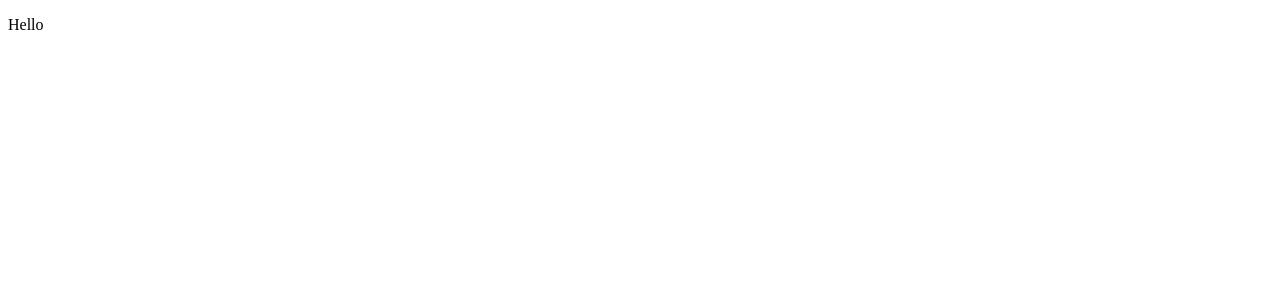
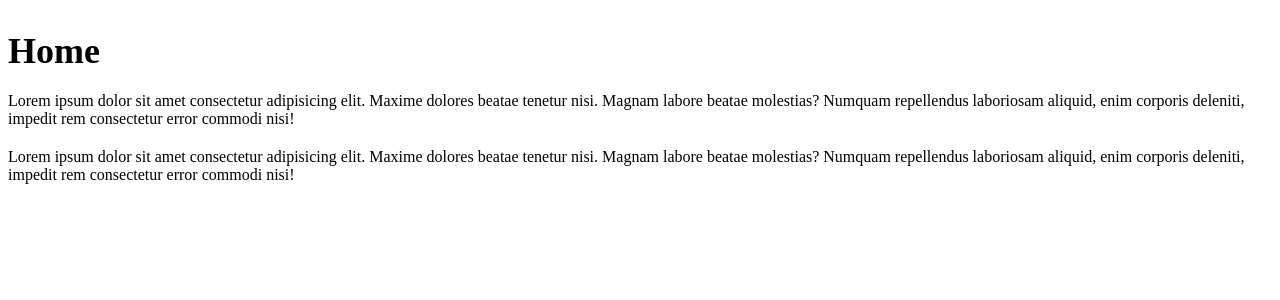
Before and after one commit to eriksLapins/Nuxt3-crashcourse, a Nuxt app: page / in a window 1280 px wide. Shown: the top 300 px of the page. Built offline with nearby package versions, Linux system fonts and the light colour scheme.

Commit message:
pages and subpages

```diff
--- a/app.vue
+++ /dev/null
@@ -1,5 +0,0 @@
-<template>
-  <div>
-    <p>Hello</p>
-  </div>
-</template>
--- a/package.json
+++ b/package.json
@@ -1,5 +1,5 @@
 {
-  "name": "nuxt-app",
+  "name": "nuxt-crash-course",
   "private": true,
   "scripts": {
     "build": "nuxt build",
@@ -12,5 +12,8 @@
     "@nuxt/devtools": "latest",
     "@types/node": "^18.17.1",
     "nuxt": "^3.6.5"
+  },
+  "dependencies": {
+    "sass": "^1.64.2"
   }
 }
--- /dev/null
+++ b/pages/about.vue
@@ -0,0 +1,22 @@
+<template>
+    <div>
+        <h2>About</h2>
+        <p>Lorem ipsum dolor sit amet consectetur adipisicing elit. Maxime dolores beatae tenetur nisi. Magnam labore beatae molestias? Numquam repellendus laboriosam aliquid, enim corporis deleniti, impedit rem consectetur error commodi nisi!</p>
+        <p>Lorem ipsum dolor sit amet consectetur adipisicing elit. Maxime dolores beatae tenetur nisi. Magnam labore beatae molestias? Numquam repellendus laboriosam aliquid, enim corporis deleniti, impedit rem consectetur error commodi nisi!</p>
+</div>
+</template>
+
+<script setup>
+
+</script>
+
+<style scoped>
+    h2 {
+        margin-bottom: 20px;
+        font-size: 36px;
+    }
+
+    p {
+        margin: 20px 0;
+    }
+</style>
--- /dev/null
+++ b/pages/index.vue
@@ -0,0 +1,22 @@
+<template>
+    <div>
+        <h2>Home</h2>
+        <p>Lorem ipsum dolor sit amet consectetur adipisicing elit. Maxime dolores beatae tenetur nisi. Magnam labore beatae molestias? Numquam repellendus laboriosam aliquid, enim corporis deleniti, impedit rem consectetur error commodi nisi!</p>
+        <p>Lorem ipsum dolor sit amet consectetur adipisicing elit. Maxime dolores beatae tenetur nisi. Magnam labore beatae molestias? Numquam repellendus laboriosam aliquid, enim corporis deleniti, impedit rem consectetur error commodi nisi!</p>
+</div>
+</template>
+
+<script setup>
+
+</script>
+
+<style scoped>
+    h2 {
+        margin-bottom: 20px;
+        font-size: 36px;
+    }
+
+    p {
+        margin: 20px 0;
+    }
+</style>
--- /dev/null
+++ b/pages/products/index.vue
@@ -0,0 +1,13 @@
+<template>
+    <div>
+        <h2>Products</h2>
+    </div>
+</template>
+
+<script setup>
+
+</script>
+
+<style lang="scss" scoped>
+
+</style>
```
Also changed, not shown: 1 other file (tests, documents, lock files or other folders).
